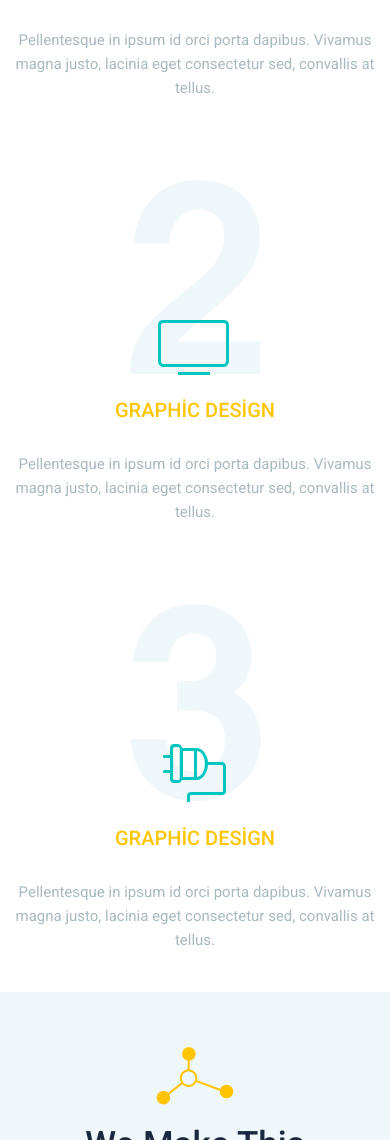
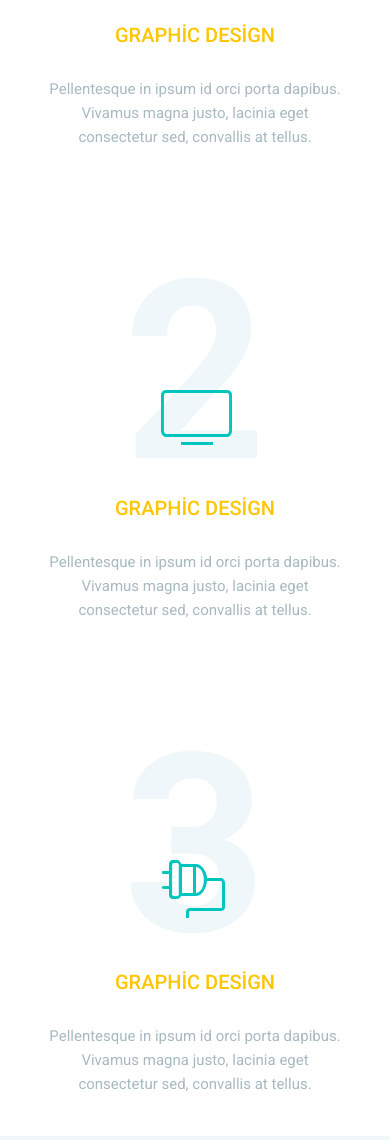
Before and after one commit to emrekucukkirli/bondi-psd_to_css, a plain HTML site: page index.html in a window 390 px wide. Shown: the part 860-2000 px from the top of the page. Drawn offline with nearby package versions, Linux system fonts and the light colour scheme.

Commit message:
services-box düzenlemeleri

```diff
--- a/css/style.css
+++ b/css/style.css
@@ -7,7 +7,8 @@
 body {
 	font-family: 'Roboto', sans-serif;
 	font-weight: normal;
-	font-style: normal;
+    font-style: normal;
+    counter-reset: services-box;
 }
 
 .page {
@@ -182,7 +183,6 @@ body {
 }
 .services-title .services-border::after {
     content: '';
-	height: 2px;
 	width: 65%;
 	background-color: #01bfb9;
 	position: absolute;
@@ -202,20 +202,18 @@ body {
     flex-direction: column;
     align-items: center;
     text-align: center;
-}
-.services-number {
     position: relative;
+ }
+.services-box::before {
+    counter-increment: services-box;
+    content: counter(services-box) '';
+    font-size: 250px;
+    font-weight: 700;
+    color: #eff7fa;
+    margin-bottom: -40px;
 }
 .services-icon {
     position: absolute;
-    bottom: 42%;
-    left: 45%;
-}
-.screen {
-    bottom: 42%;
-    left: 40%;
-}
-.cable {
     bottom: 42%;
     left: 41%;
 }
@@ -829,6 +827,11 @@ body {
     .services-box {
         padding: 60px 5px;
     }
+    .services-icon {
+        position: absolute;
+        bottom: 45%;
+        left: 39%;
+    }
     .popup-gallery {
         justify-content: center;
     }
@@ -1009,7 +1012,7 @@ body {
         width: 100%;
     }
     .services {
-        width: 100%;
+        width: 80%;
         padding: 30px 0 0 0;
     }
     .services-content {
--- a/index.html
+++ b/index.html
@@ -1,6 +1,7 @@
 <!DOCTYPE html>
 <html lang="tr">
 <head>
+    <meta http-equiv='X-UA-Compatible' content='IE=Edge'>
     <meta charset="UTF-8">
     <meta name="viewport" content="width=device-width, initial-scale=1.0">
     <title>Bondi</title>
@@ -62,46 +63,46 @@
                 </div>
                 <div class="services-content">
                     <div class="services-box">
-                        <div class="services-number">
-                            <img src="img/1.png" alt="">
+                        <!-- <div class="services-number">
+                            <img src="img/1.png" alt=""> -->
                             <div class="services-icon pen">
                                 <img src="img/pen.png" alt="">
                             </div>
+                        <!-- </div> -->
                             <div class="services-text">
                                 <div class="services-text-title">
                                     Graphic design
                                 </div>
                                 Pellentesque in ipsum id orci porta dapibus. Vivamus magna justo, lacinia eget consectetur sed, convallis at tellus.
                             </div>
-                        </div>
                     </div>
                     <div class="services-box">
-                        <div class="services-number">
-                            <img src="img/2.png" alt="">
+                        <!-- <div class="services-number">
+                            <img src="img/2.png" alt=""> -->
                             <div class="services-icon screen">
                                 <img src="img/screen.png" alt="">
                             </div>
+                        <!-- </div> -->
                             <div class="services-text">
                                 <div class="services-text-title">
                                     Graphic design
                                 </div>
                                 Pellentesque in ipsum id orci porta dapibus. Vivamus magna justo, lacinia eget consectetur sed, convallis at tellus.
                             </div>
-                        </div>
                     </div>
                     <div class="services-box">
-                        <div class="services-number">
-                            <img src="img/3.png" alt="">
+                        <!-- <div class="services-number">
+                            <img src="img/3.png" alt=""> -->
                             <div class="services-icon cable">
                                 <img src="img/cable.png" alt="">
                             </div>
+                        <!-- </div> -->
                             <div class="services-text">
                                 <div class="services-text-title">
                                     Graphic design
                                 </div>
                                 Pellentesque in ipsum id orci porta dapibus. Vivamus magna justo, lacinia eget consectetur sed, convallis at tellus.
                             </div>
-                        </div>
                     </div>
                 </div>
             </div>
```
